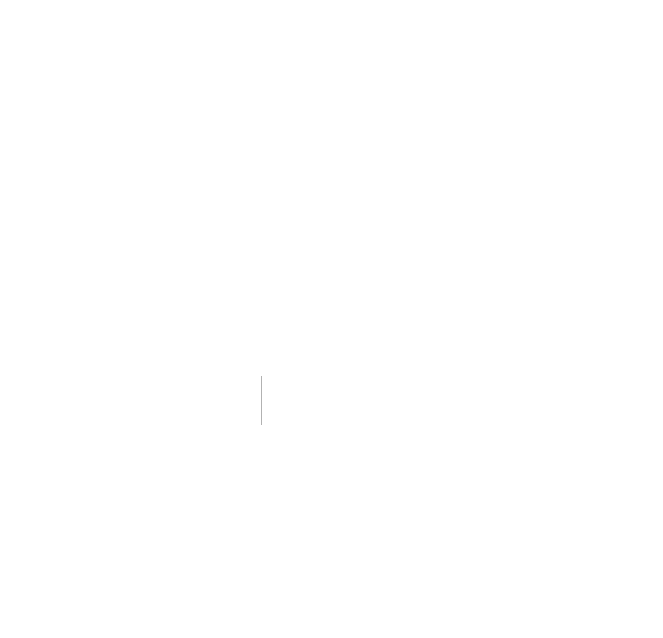
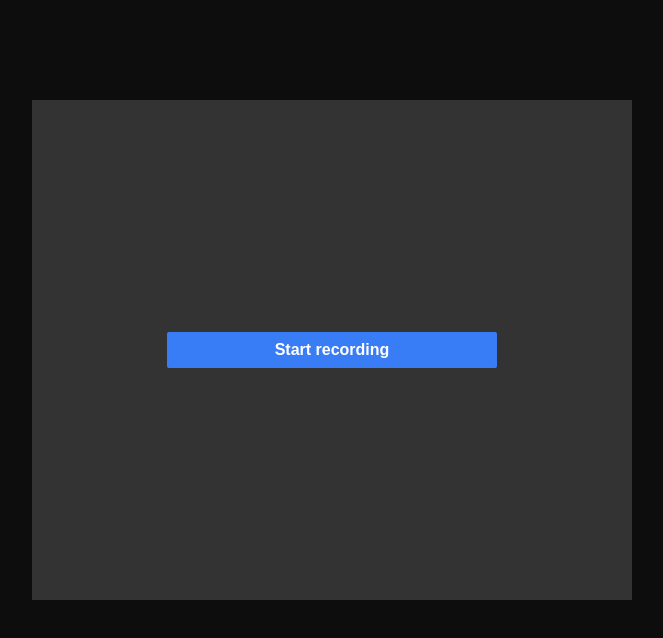
Before and after one commit to polyakog/screenrecorder, a Next.js app: page /recorder in a window 1280 px wide. Before the commit this address had no page. Shown: the top 638 px of the page, without its empty margins (308-971 px from the left). Built offline with nearby package versions, Linux system fonts and the light colour scheme.

Commit message:
feat: add recorder page

```diff
--- /dev/null
+++ b/src/pages/recorder/index.tsx
@@ -0,0 +1,29 @@
+import { Button } from "@/Common/Components/Button/Button"
+import { getLayout } from "@/Common/Components/Layout/BaseLayout/BaseLayout";
+import { ThemeButton } from "@/Common/Enum/themeButton"
+import { colorsTheme } from "@/styles/StyledComponents/Common/colors";
+import { styled } from 'styled-components';
+
+const Recorder = () => {
+
+    return (
+        <RecorderWrapper>
+            <Button theme={ThemeButton.PRIMARY} type="button">Start recording</Button>
+        </RecorderWrapper>
+
+    )
+
+}
+
+Recorder.getLayout = getLayout
+export default Recorder
+
+const RecorderWrapper = styled.div`
+display: flex;
+    justify-content: center;
+    align-items: center;
+    width: 600px;
+    height: 500px;
+    background: ${colorsTheme.colors.dark[300]}
+
+`
```
